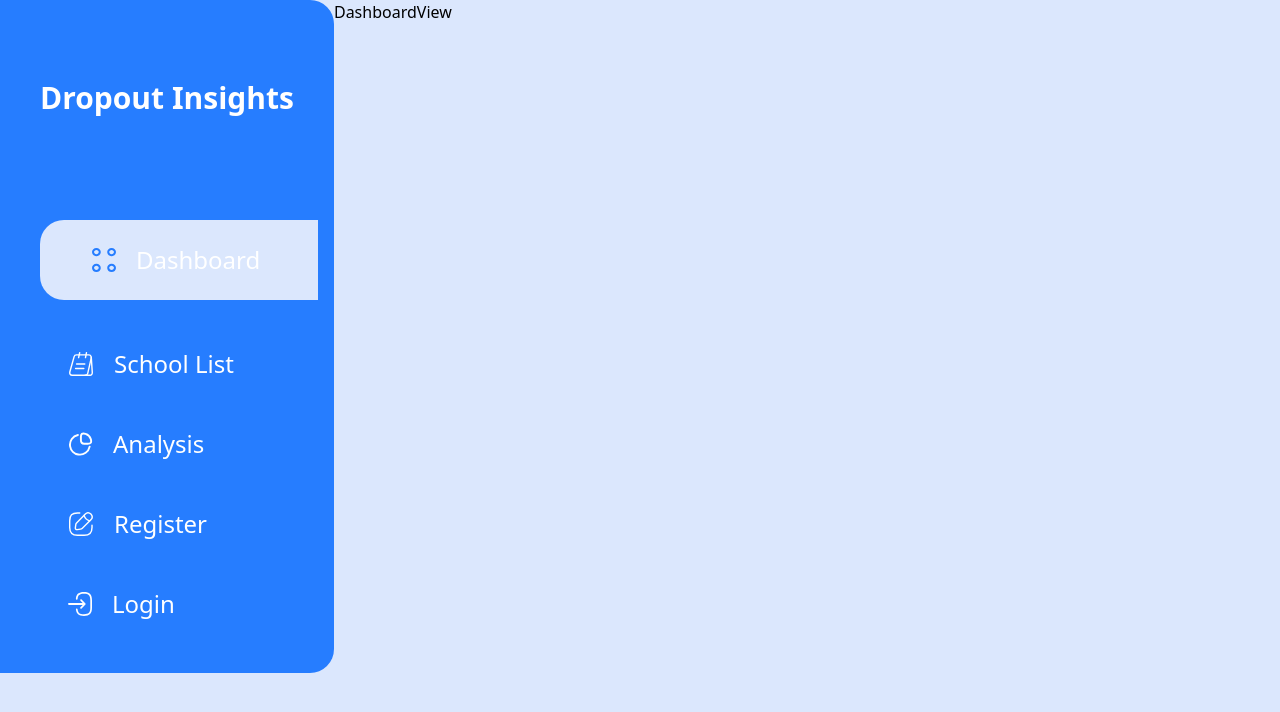
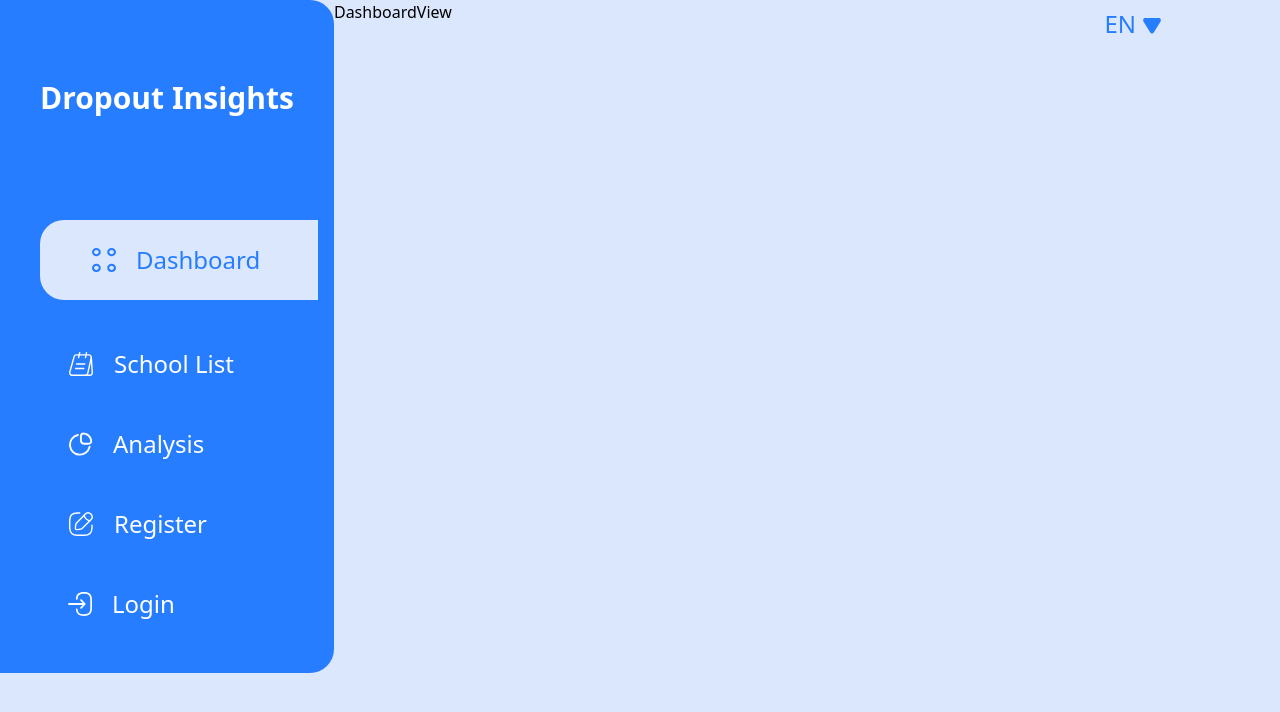
Before and after one commit to AV1004/Dropout_Insights, a React (Create React App) app: page / in a window 1280 px wide. Shown: the top 712 px of the page. Built offline with nearby package versions, Linux system fonts and the light colour scheme.

Commit message:
Adding Language Button

```diff
--- a/src/App.js
+++ b/src/App.js
@@ -6,6 +6,7 @@ import SchoolListView from "./components/ToggleBarListSeparateItem/SchoolListVie
 import AnalysisView from "./components/ToggleBarListSeparateItem/AnalysisView";
 import RegisterView from "./components/ToggleBarListSeparateItem/RegisterView";
 import LoginView from "./components/ToggleBarListSeparateItem/LoginView";
+import LanguageButton from "./components/Language/LanguageButton";
 
 function App() {
   const [showContent, setShowContent] = useState({
@@ -68,7 +69,12 @@ function App() {
     </div>
   );
 
-  return <div>{renderContent}</div>;
+  return (
+    <div>
+      <LanguageButton />
+      <div>{renderContent}</div>
+    </div>
+  );
 }
 
 export default App;
--- /dev/null
+++ b/src/components/Language/LanguageButton.js
@@ -0,0 +1,22 @@
+import React from "react";
+
+export default function LanguageButton() {
+  return (
+    <button className="flex float-right text-2xl relative -left-28 top-2 text-[#267DFF] font-medium">
+      EN
+      <svg
+        xmlns="http://www.w3.org/2000/svg"
+        width="32"
+        height="29"
+        viewBox="0 0 32 29"
+        fill="none"
+        className="mt-[10px] h-4"
+      >
+        <path
+          d="M29.5273 0.0410767H15.2879H2.46564C0.271466 0.0410767 -0.825624 4.2993 0.728586 6.79555L12.5681 25.8107C14.4651 28.8576 17.5507 28.8576 19.4477 25.8107L23.9504 18.5791L31.2872 6.79555C32.8185 4.2993 31.7214 0.0410767 29.5273 0.0410767Z"
+          fill="#267DFF"
+        />
+      </svg>
+    </button>
+  );
+}
```
